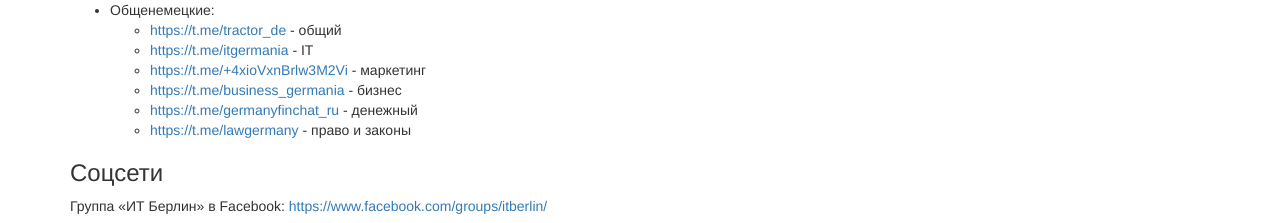
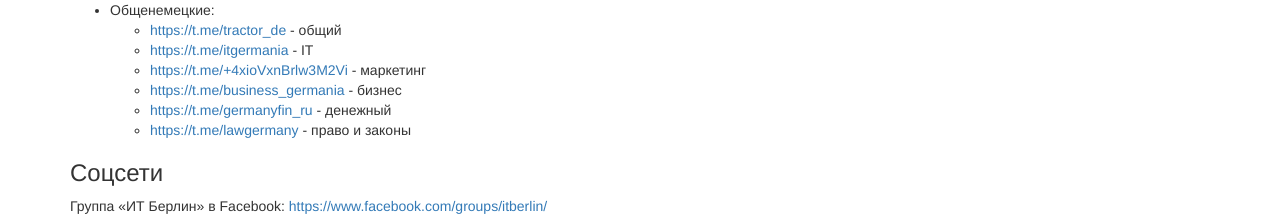
Before and after one commit to ru-de/faq, a Jekyll site: the page built from index.md, in a window 1280 px wide and 900 px high, scrolled down 528 px. Shown: the part 674-897 px from the top of the window. Built offline with Jekyll 4.4.1, drawn with Linux system fonts in a browser that asks for light colours; nearby versions of some CDN libraries; our own code applies the rules of GitHub Pages for plain Markdown files; part of the change alters nothing that is shown.

Commit message:
sync github pages

```diff
--- a/index.md
+++ b/index.md
@@ -55,7 +55,7 @@ layout: default
   - <https://t.me/itgermania> - IT
   - <https://t.me/+4xioVxnBrlw3M2Vi> - маркетинг
   - <https://t.me/business_germania> - бизнес
-  - <https://t.me/germanyfinchat_ru> - денежный
+  - <https://t.me/germanyfin_ru> - денежный
   - <https://t.me/lawgermany> - право и законы
 
 ### Соцсети
```
